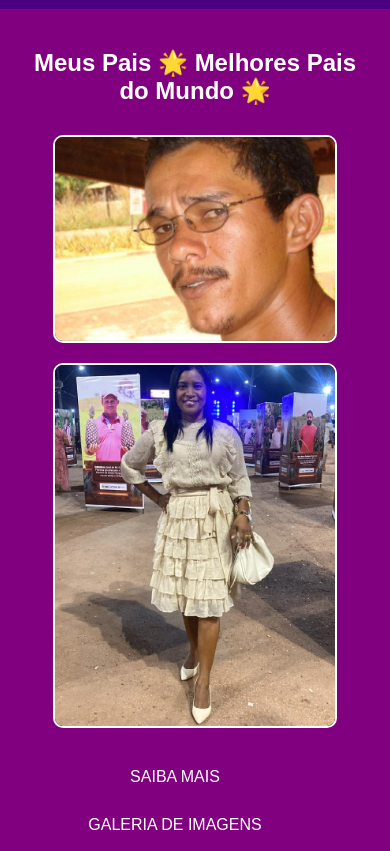
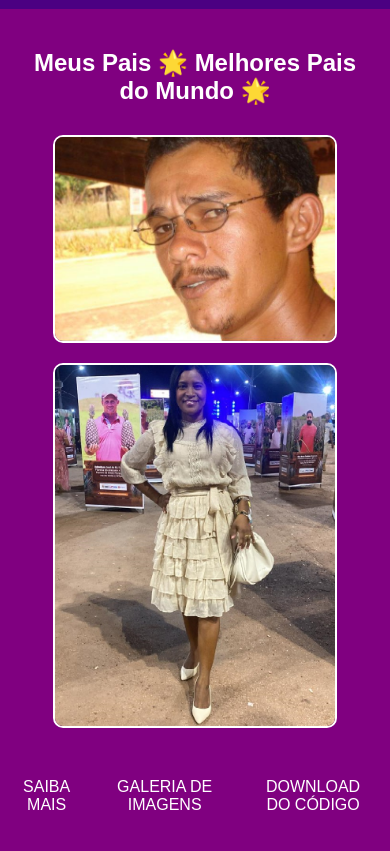
Before and after one commit to Humberto3560/Homenagem-Pais, a plain HTML site: page index.html in a window 390 px wide. Shown: the part 219-1070 px from the top of the page. Drawn offline with Linux system fonts and the light colour scheme.

Commit message:
Update style.css

```diff
--- a/style.css
+++ b/style.css
@@ -38,13 +38,9 @@ header h1 {
 }
 
 .triangle-nav {
-    position: fixed;
-    top: 50%;
-    right: 20px;
-    transform: translateY(-50%);
     display: flex;
-    flex-direction: column;
-    z-index: 100;
+    justify-content: center;
+    margin-top: 20px;
 }
 
 .nav-btn {
@@ -52,7 +48,7 @@ header h1 {
     color: white;
     border: none;
     padding: 10px;
-    margin-bottom: 10px;
+    margin: 10px;
     cursor: pointer;
     font-size: 16px;
     outline: none;
@@ -134,15 +130,6 @@ section h2 {
         width: 80%; /* Ajusta a largura das imagens para dispositivos menores */
     }
 
-    .triangle-nav {
-        position: relative;
-        transform: translateY(0);
-        top: 0;
-        margin-top: 20px;
-        display: flex;
-        justify-content: center;
-    }
-
     .photo-gallery {
         grid-template-columns: repeat(2, 1fr);
     }
```
